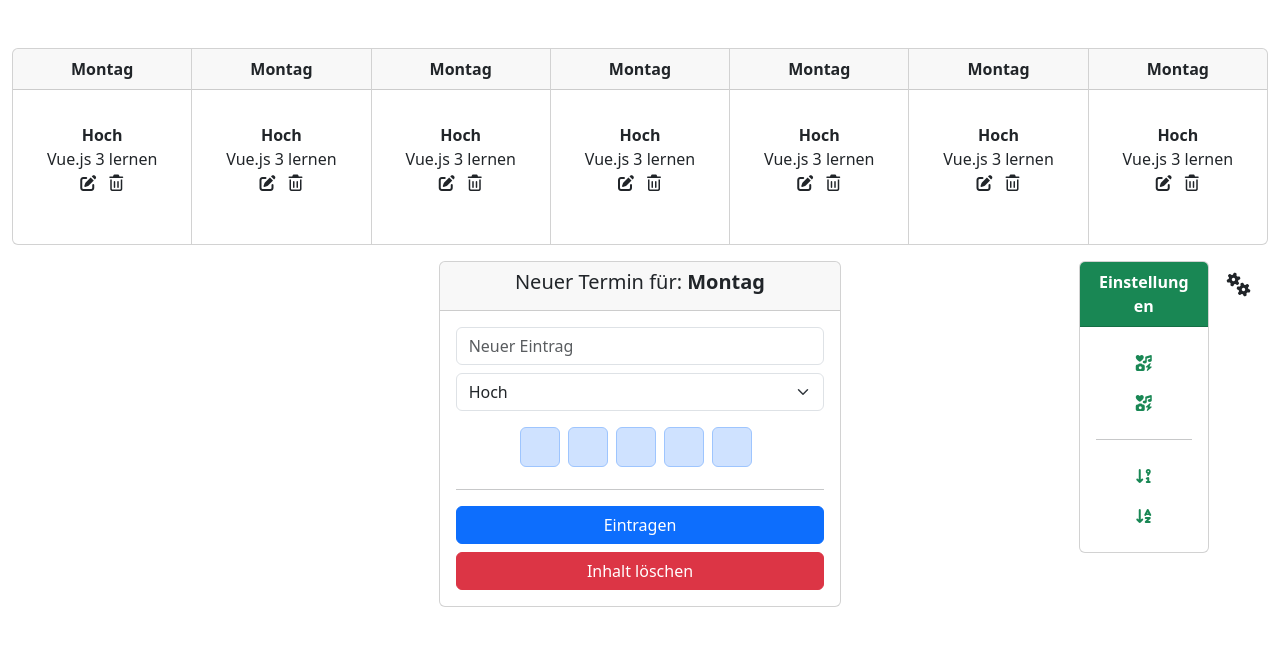
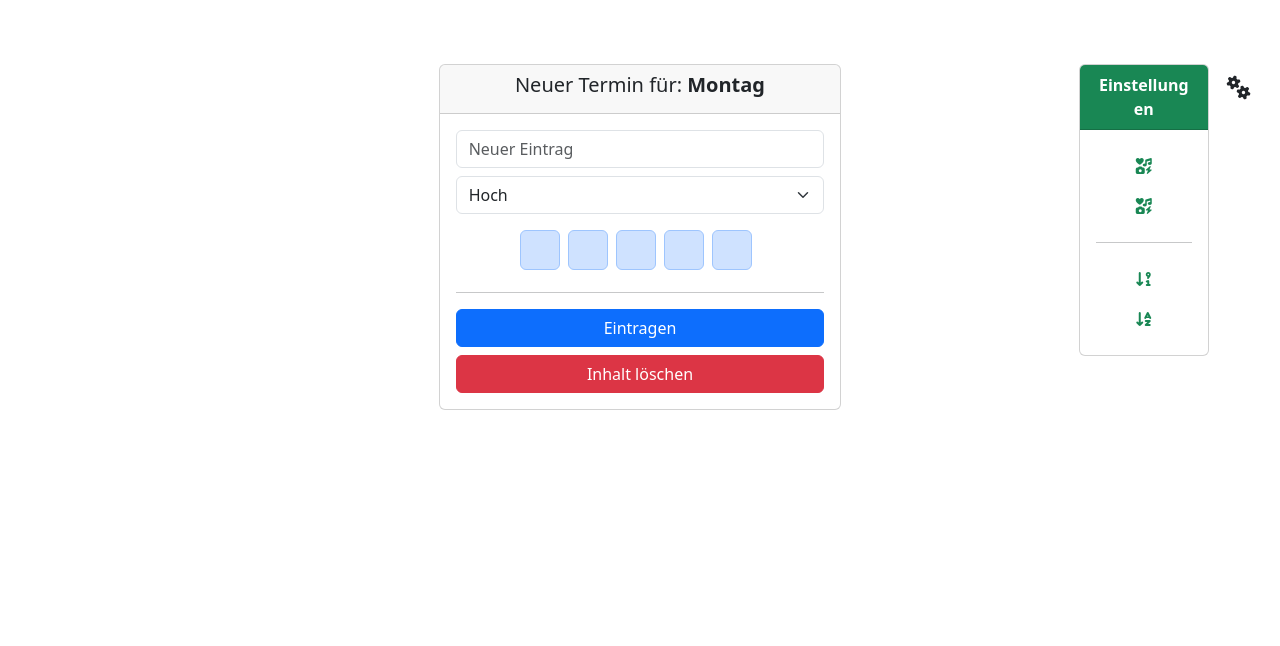
Before and after one commit to Eddyhotkey/Terminkalender, a Vue app: page / in a window 1280 px wide. Shown: the top 646 px of the page. Built offline with nearby package versions, Linux system fonts and the light colour scheme.

Commit message:
Die Schleife anpassen, richtige Daten aus Store rasholen.

```diff
--- a/src/components/CalendarWeek.vue
+++ b/src/components/CalendarWeek.vue
@@ -2,7 +2,7 @@
   <div id="calender-week">
     <div class="card-group">
       <!-- Anfang: Template für die Calendar-Day-Component -->
-      <CalendarDay v-for="i in 7 " :key="i" />
+      <CalendarDay v-for="day in calendarWeekData " :key="day.id" />
       <!-- Ende: Template für die Calendar-Day-Component -->
     </div>
   </div>
```
